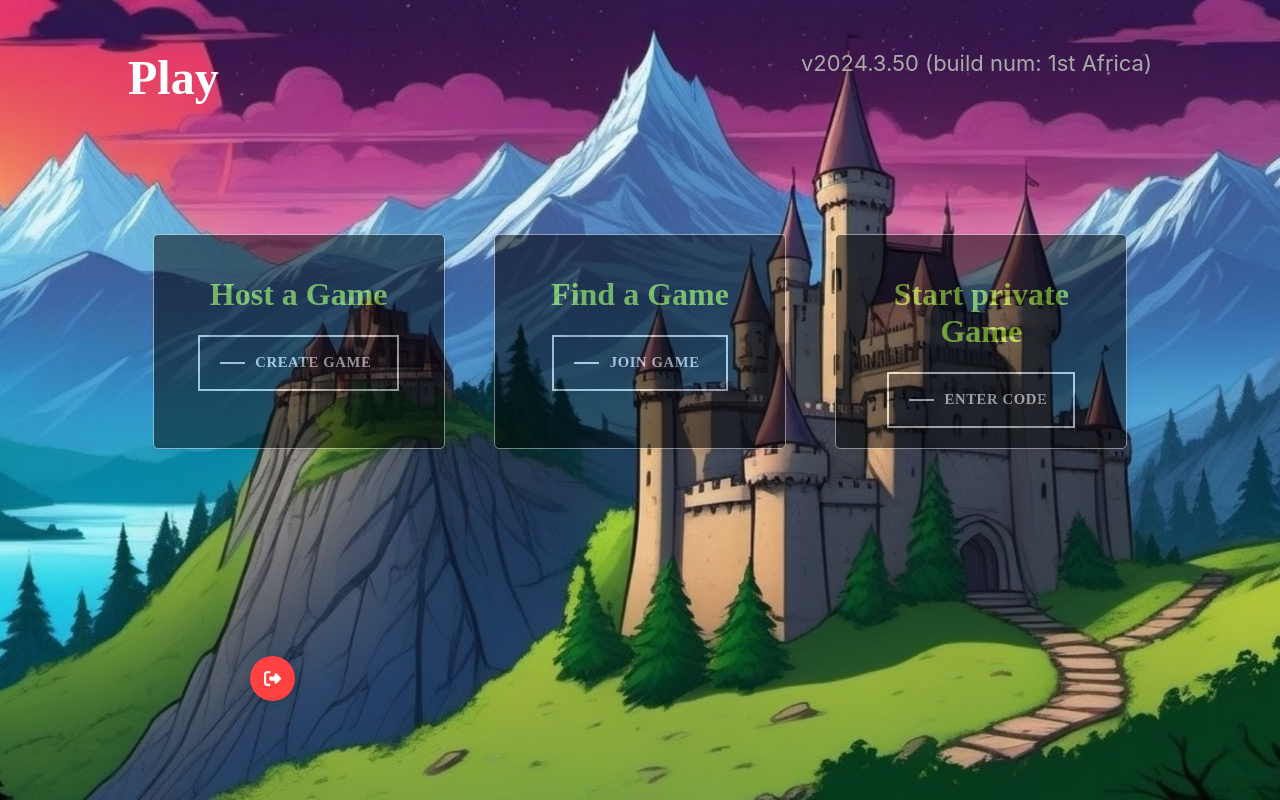
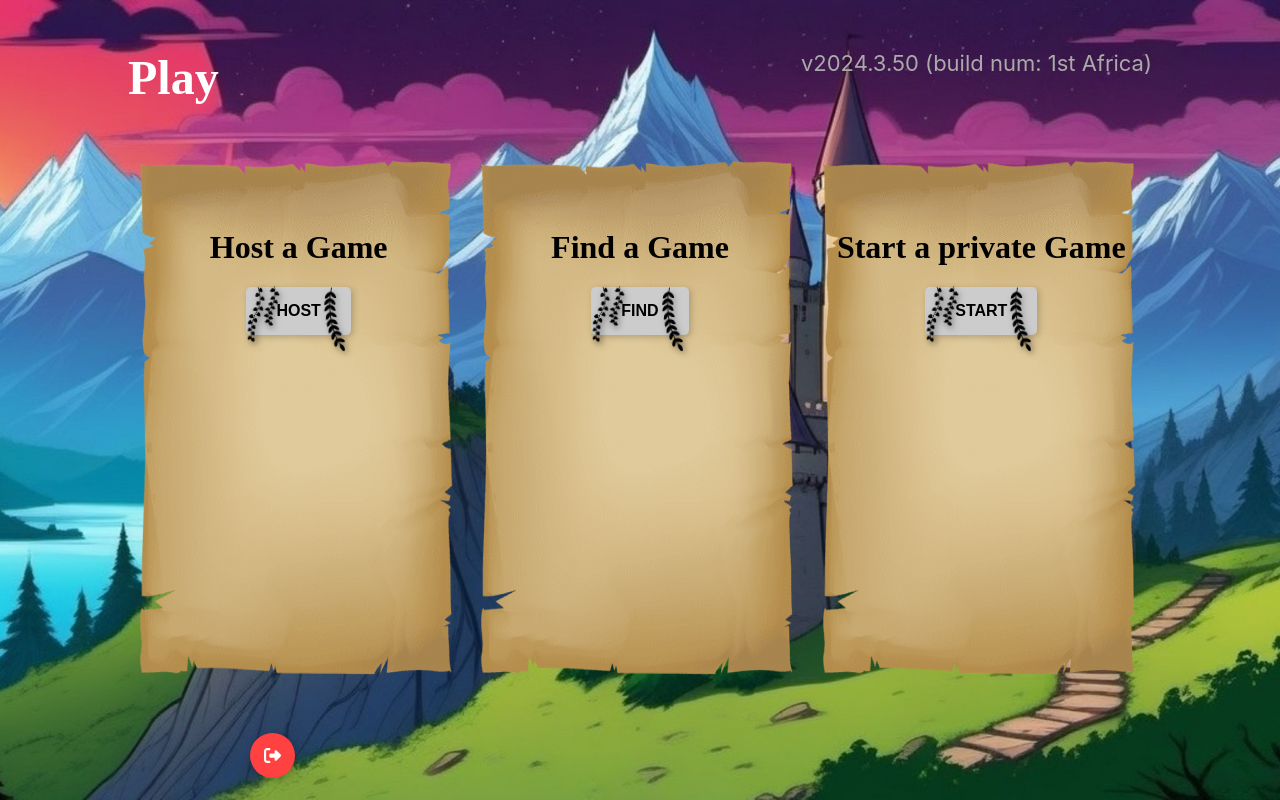
Before and after one commit to LukeRenton/CryptidsGame, a React (Create React App) app in the folder client/: page /lobby in a window 1280 px wide. Built offline with nearby package versions, Linux system fonts and the light colour scheme; a web font is replaced by a local one.

Commit message:
Updated link between lobby and game page

```diff
--- a/client/src/App.js
+++ b/client/src/App.js
@@ -4,16 +4,19 @@ import Tutorial from './Pages/Tutorial.js';
 import Login from './Pages/Login.js';
 import Lobby from './Pages/Lobby.js';
 import Game from './Pages/Game.js';
+import { useState } from 'react';
 
 function App() {
+  const [localGameInfo, setLocalGameInfo] = useState({});
+
   return (
     <div className="App">
       <Router>
         <Routes>
           <Route path='/' element={<Login/>}/>
           <Route path='/tutorial' element={<Tutorial/>}/>
-          <Route path='/lobby' element={<Lobby/>}/>
-          <Route path='/game' element={<Game />}/>
+          <Route path='/lobby' element={<Lobby setLocalGameInfo={setLocalGameInfo}/>}/>
+          <Route path='/game' element={<Game localGameInfo={localGameInfo} />}/>
         </Routes>
       </Router>
     </div>
--- /dev/null
+++ b/client/src/Components/Switch.js
@@ -0,0 +1,22 @@
+import React, { useState } from 'react'
+import '../Styles/Switch.css'
+
+export default function Switch( props ) {
+    const [switchLeft, setSwitchLeft] = useState(true);
+
+    const toggleSwitch = () => {
+        setSwitchLeft(!switchLeft);
+        props.onClick();
+    }
+
+  return (
+    <div className='switch-root'>
+        <div className='switch-back' onClick={toggleSwitch}>
+            <div className={'switch-ball '+(switchLeft ? 'switch-ball-left' : 'switch-ball-right')} onClick={toggleSwitch}></div>
+        </div>
+        <div className='switch-text'>
+            {props.text}
+        </div>
+    </div>
+  )
+}
--- a/client/src/Pages/Game.js
+++ b/client/src/Pages/Game.js
@@ -5,14 +5,14 @@ import Tile from '../Models/Tile';
 import Board from '../Components/Board';
 import '../Styles/Game.css';
 
-export default function Game() {
+export default function Game( props ) {
   const [loading, setLoading] = useState(true);
   const [map, setMap] = useState(null);
   const [tiles, setTiles] = useState({});
   const [pieces, setPieces] = useState({});
 
     const getNewMap = async () => {
-        const newMap = await getMap('intro',4);
+        const newMap = await getMap(props.localGameInfo.mode,props.localGameInfo.players);
         setMap(newMap);
         setLoading(false);
 
--- a/client/src/Pages/Lobby.js
+++ b/client/src/Pages/Lobby.js
@@ -1,8 +1,16 @@
-import React, { useEffect, useRef } from "react";
+import React, { useEffect, useRef, useState } from "react";
 import "../Styles/Lobby.css";
 import { useNavigate } from "react-router-dom";
+import scroll_paper_img from '../Images/scroll-paper.png'
+import PlantButton from "../Components/PlantButton";
+import Switch from "../Components/Switch";
 
-export default function Lobby() {
+export default function Lobby( props ) {
+
+    const [showPrivateOptions, setShowPrivateOptions] = useState(false);
+    const [showTimedOptions, setShowTimedOptions] = useState(false);
+    const [sliderChecked, setSliderChecked] = useState(false);
+    const [numPlayers, setNumPlayers] = useState(0);
 
     const navigate = useNavigate();
 
@@ -10,59 +18,109 @@ export default function Lobby() {
       navigate('/');
     };
 
+    const handleShowPrivateOptions = () => {
+        setShowPrivateOptions(true);
+        setTimeout(() => {
+            setShowTimedOptions(true);
+        },200)
+    }
+
+    const toggleSlider = () => {
+        setSliderChecked(!sliderChecked);
+    }
+
+    const handleStartPrivateGame = (e) => {
+        e.preventDefault();
+        props.setLocalGameInfo({mode: sliderChecked ? 'normal' : 'intro', players: numPlayers});
+        navigate('/game');
+    }
+
 return (
-<div className="container">
-    <div className="header">
-        <div className="title">Play</div>
-        <div className="version">v2024.3.50 (build num: 1st Africa)</div>
+<div className="lobby-container">
+    <div className="lobby-header">
+        <div className="lobby-title">Play</div>
+        <div className="lobby-version">v2024.3.50 (build num: 1st Africa)</div>
     </div>
-    <div className="body">
-    <div className="public-private">
+    <div className="lobby-body">
+    <div className="lobby-public-private">
 
-        <div className="card">
-            <div className="section">
-                <h1 className="public">Host a Game</h1>
-                <a className="fancy" href="#">
-                    <span className="top-key"></span>
-                    <span className="text">Create Game</span>
-                    <span className="bottom-key-1"></span>
-                    <span className="bottom-key-2"></span>
+        <div className="lobby-card" style={{backgroundImage: `url(${scroll_paper_img})`}}>
+            <div className="lobby-section">
+                <h1 className="lobby-public">Host a Game</h1>
+                <PlantButton>HOST</PlantButton>
+            </div>
+        </div>
+
+        <div className="lobby-card" style={{backgroundImage: `url(${scroll_paper_img})`}}>
+            <div className="lobby-section">
+                <h1 className="lobby-public">Find a Game</h1>
+                <PlantButton>FIND</PlantButton>
+            </div>
+        </div>
+
+        <div className={"lobby-card "+(showPrivateOptions ? 'lobby-card-flipped' : '')} style={{backgroundImage: `url(${scroll_paper_img})`}}>
+            { !showTimedOptions ? <div className="lobby-section">
+                <h1 className="lobby-public">Start a private Game</h1>
+                <PlantButton onClick={handleShowPrivateOptions}>START</PlantButton>
+            </div>
+            :
+            <div className="lobby-section">
+                <h1 className="lobby-public">Private Game</h1>
+                <h2 className="lobby-public">Options</h2>
+                <form className="lobby-private-form">
+                    <Switch text={'Advanced mode'} onClick={toggleSlider}/>
+                    <input className="lobby-input" placeholder="Number of players..." value={numPlayers} onChange={(e) => setNumPlayers(e.target.value)}></input>
+                    <PlantButton type={'submit'} onClick={handleStartPrivateGame}>Start private game</PlantButton>
+                </form>
+            </div>
+            }
+        </div>
+
+        {/* <div className="lobby-card">
+            <img className="lobby-card-background" src={scroll_paper_img}></img>
+            <div className="lobby-section">
+                <h1 className="lobby-public">Host a Game</h1>
+                <a className="lobby-fancy" href="#">
+                    <span className="lobby-top-key"></span>
+                    <span className="lobby-text">Create Game</span>
+                    <span className="lobby-bottom-key-1"></span>
+                    <span className="lobby-bottom-key-2"></span>
                 </a>
             </div>
         </div>
 
-        <div className="card">
-            <div className="section">
-                <h1 className="public">Find a Game</h1>
-                <a className="fancy" href="#">
-                    <span className="top-key"></span>
-                    <span className="text">Join Game</span>
-                    <span className="bottom-key-1"></span>
-                    <span className="bottom-key-2"></span>
+        <div className="lobby-card">
+            <div className="lobby-section">
+                <h1 className="lobby-public">Find a Game</h1>
+                <a className="lobby-fancy" href="#">
+                    <span className="lobby-top-key"></span>
+                    <span className="lobby-text">Join Game</span>
+                    <span className="lobby-bottom-key-1"></span>
+                    <span className="lobby-bottom-key-2"></span>
                 </a>
             </div>
         </div>
 
-        <div className="card">
-            <div className="section">
-                <h1 className="private">Start private Game</h1>
-                <a className="fancy" href="#">
-                    <span className="top-key"></span>
-                    <span className="text">Enter Code</span>
-                    <span className="bottom-key-1"></span>
-                    <span className="bottom-key-2"></span>
+        <div className="lobby-card">
+            <div className="lobby-section">
+                <h1 className="lobby-private">Start private Game</h1>
+                <a className="lobby-fancy" href="#">
+                    <span className="lobby-top-key"></span>
+                    <span className="lobby-text">Enter Code</span>
+                    <span className="lobby-bottom-key-1"></span>
+                    <span className="lobby-bottom-key-2"></span>
                 </a>
             </div>
-        </div>
+        </div> */}
 
     </div>
 </div>
 
 
-    <div className="back">
-        <button className="Btn" onClick={handleBack}>
-            <div className="sign"><svg viewBox="0 0 512 512"><path d="M377.9 105.9L500.7 228.7c7.2 7.2 11.3 17.1 11.3 27.3s-4.1 20.1-11.3 27.3L377.9 406.1c-6.4 6.4-15 9.9-24 9.9c-18.7 0-33.9-15.2-33.9-33.9l0-62.1-128 0c-17.7 0-32-14.3-32-32l0-64c0-17.7 14.3-32 32-32l128 0 0-62.1c0-18.7 15.2-33.9 33.9-33.9c9 0 17.6 3.6 24 9.9zM160 96L96 96c-17.7 0-32 14.3-32 32l0 256c0 17.7 14.3 32 32 32l64 0c17.7 0 32 14.3 32 32s-14.3 32-32 32l-64 0c-53 0-96-43-96-96L0 128C0 75 43 32 96 32l64 0c17.7 0 32 14.3 32 32s-14.3 32-32 32z"></path></svg></div>
-            <div className="text-btn">Back</div>
+    <div className="lobby-back">
+        <button className="lobby-Btn" onClick={handleBack}>
+            <div className="lobby-sign"><svg viewBox="0 0 512 512"><path d="M377.9 105.9L500.7 228.7c7.2 7.2 11.3 17.1 11.3 27.3s-4.1 20.1-11.3 27.3L377.9 406.1c-6.4 6.4-15 9.9-24 9.9c-18.7 0-33.9-15.2-33.9-33.9l0-62.1-128 0c-17.7 0-32-14.3-32-32l0-64c0-17.7 14.3-32 32-32l128 0 0-62.1c0-18.7 15.2-33.9 33.9-33.9c9 0 17.6 3.6 24 9.9zM160 96L96 96c-17.7 0-32 14.3-32 32l0 256c0 17.7 14.3 32 32 32l64 0c17.7 0 32 14.3 32 32s-14.3 32-32 32l-64 0c-53 0-96-43-96-96L0 128C0 75 43 32 96 32l64 0c17.7 0 32 14.3 32 32s-14.3 32-32 32z"></path></svg></div>
+            <div className="lobby-text-btn">Back</div>
         </button>
     </div>
 </div>
--- a/client/src/Styles/Lobby.css
+++ b/client/src/Styles/Lobby.css
@@ -1,4 +1,4 @@
-.container {
+.lobby-container {
   display: flex;
   flex-direction: column;
   align-items: center;
@@ -14,15 +14,14 @@
   overflow: hidden;
 }
 
-
-.header {
+.lobby-header {
     display: flex;          /* Make header a flexbox  */
     justify-content: space-between;
     width: 80%;
     margin-top: 50px;
 }
 
-.title {
+.lobby-title {
     font-size: 36px;
     font-weight: bold;
     color: white;
@@ -30,12 +29,12 @@
     font-family: "Calligraffitti", cursive;
 }
 
-.version {
+.lobby-version {
     font-size: 22px;
     color: #aaa;
 }
 
-.body {
+.lobby-body {
     display: flex;          /* Make body a flexbox */
     flex-direction: column; /* Arrange items vertically within the body */
     align-items: center;
@@ -45,13 +44,13 @@
 }
 
 
-.button-container {
+.lobby-button-container {
     display: flex;
     justify-content: space-around;
     width: 100%;
 }
 
-.button-container button {
+.lobby-button-container button {
     background-color: #007bff;
     color: #fff;
     padding: 15px 30px;
@@ -62,34 +61,65 @@
     font-weight: bold;
 }
 
-.public-private {
+.lobby-public-private {
   display: flex;
   justify-content: space-around;
   width: 100%;
   margin-top: 20px;
 }
-.card {
-  width: 250px; /* Adjust as needed */
-  border: 1px solid #ddd;
-  padding: 20px;
+.lobby-card {
+  width: 100%; /* Adjust as needed */
+  height: 520px;
+  /* border: 1px solid #ddd; */
+  /* padding: 20px; */
   margin: 10px;
   border-radius: 5px;
-  background-color: black;
-  opacity: 0.5;
-  box-shadow: 2px 2px 5px rgba(0, 0, 0, 0.1); /* Adds a subtle shadow */
+  /* background-color: black; */
+  opacity: 1;
+  /* box-shadow: 2px 2px 5px rgba(0, 0, 0, 0.1); Adds a subtle shadow */
+  background-repeat: no-repeat;
+  background-size: 100% 520px;
+  display: flex;
+  flex-direction: column;
+  align-items: center;
+  transform-style: preserve-3d;
+  transition: 0.4s;
 }
 
-.section {
+@keyframes flipCard {
+  0% {
+    transform: rotateY(0deg);
+  }
+  50% {
+    transform: rotateY(90deg);
+  }
+  100% {
+    transform: rotateY(0deg);
+  }
+}
+
+.lobby-card-flipped {
+  transition: 0.4s;
+  animation: flipCard 0.4s ease;
+}
+
+.lobby-card-background {
+  width: 100%;
+  height: 100%;
+}
+
+.lobby-section {
     display: flex;         /* Turn each section into a flex container */
     flex-direction: column; /* Arrange H1 and button vertically */
     align-items: center;   /* Center the elements horizontally within the section */
-    color: greenyellow;
+    color: black;
     font-weight: bold;
     font-family: "Calligraffitti", cursive;
+    padding-top: 50px;
 }
 
 
-.public-private button {
+.lobby-public-private button {
     background-color: #ccc;
     color: #000;
     padding: 15px 30px;
@@ -100,7 +130,7 @@
     font-weight: bold;
 }
 
-.back {
+.lobby-back {
     display: flex;
     justify-content: flex-start; /* Change from 'left' to 'flex-start' */
     margin: auto;
@@ -109,7 +139,7 @@
 
 }
 
-.back-button {
+.lobby-back-button {
     background-color: #ccc;
     color: #000;
     padding: 10px 20px;
@@ -119,7 +149,7 @@
     font-size: 16px;
     font-weight: bold;
 }
-.Btn {
+.lobby-Btn {
     display: flex;
     align-items: center;
     justify-content: flex-start;
@@ -136,7 +166,7 @@
   }
 
   /* plus sign */
-  .sign {
+  .lobby-sign {
     width: 100%;
     transition-duration: .3s;
     display: flex;
@@ -144,15 +174,15 @@
     justify-content: center;
   }
 
-  .sign svg {
+  .lobby-sign svg {
     width: 17px;
   }
 
-  .sign svg path {
+  .lobby-sign svg path {
     fill: white;
   }
   /* text */
-  .text-btn {
+  .lobby-text-btn {
     position: absolute;
     right: 0%;
     width: 0%;
@@ -163,20 +193,20 @@
     transition-duration: .3s;
   }
   /* hover effect on button width */
-  .Btn:hover {
+  .lobby-Btn:hover {
     width: 125px;
     border-radius: 40px;
     transition-duration: .3s;
     font-family: "Calligraffitti", cursive;
   }
 
-  .Btn:hover .sign {
+  .lobby-Btn:hover .sign {
     width: 30%;
     transition-duration: .3s;
     padding-left: 20px;
   }
   /* hover effect button's text */
-  .Btn:hover .text {
+  .lobby-Btn:hover .text {
     opacity: 1;
     width: 70%;
     transition-duration: .3s;
@@ -184,10 +214,10 @@
     font-family: "Calligraffitti", cursive;
   }
   /* button click effect*/
-  .Btn:active {
+  .lobby-Btn:active {
     transform: translate(2px ,2px);
   }
-.fancy {
+.lobby-fancy {
     background-color: transparent;
     border: 2px solid white;
     border-radius: 0;
@@ -211,7 +241,7 @@
     font-size: 13px;
    }
 
-   .fancy::before {
+   .lobby-fancy::before {
     content: " ";
     width: 1.5625rem;
     height: 2px;
@@ -224,7 +254,7 @@
     transition: background 0.3s linear, width 0.3s linear;
    }
 
-   .fancy .text {
+   .lobby-fancy .lobby-text {
     font-size: 1.125em;
     line-height: 1.33333em;
     padding-left: 2em;
@@ -236,7 +266,7 @@
     color: white;
    }
 
-   .fancy .top-key {
+   .lobby-fancy .lobby-top-key {
     height: 2px;
     width: 1.5625rem;
     top: -2px;
@@ -246,7 +276,7 @@
     transition: width 0.5s ease-out, left 0.3s ease-out;
    }
 
-   .fancy .bottom-key-1 {
+   .lobby-fancy .lobby-bottom-key-1 {
     height: 2px;
     width: 1.5625rem;
     right: 1.875rem;
@@ -256,7 +286,7 @@
     transition: width 0.5s ease-out, right 0.3s ease-out;
    }
 
-   .fancy .bottom-key-2 {
+   .lobby-fancy .lobby-bottom-key-2 {
     height: 2px;
     width: 0.625rem;
     right: 0.625rem;
@@ -266,28 +296,46 @@
     transition: width 0.5s ease-out, right 0.3s ease-out;
    }
 
-   .fancy:hover {
+   .lobby-fancy:hover {
     color: white;
     background: black;
    }
 
-   .fancy:hover::before {
+   .lobby-fancy:hover::before {
     width: 0.9375rem;
     background: white;
    }
 
-   .fancy:hover .text {
+   .lobby-fancy:hover .lobby-text {
     color: white;
     padding-left: 1.5em;
    }
 
-   .fancy:hover .top-key {
+   .lobby-fancy:hover .lobby-top-key {
     left: -2px;
     width: 0px;
    }
 
-   .fancy:hover .bottom-key-1,
-    .fancy:hover .bottom-key-2 {
+   .lobby-fancy:hover .lobby-bottom-key-1,
+    .lobby-fancy:hover .lobby-bottom-key-2 {
     right: 0;
     width: 0;
    }
+
+   .lobby-input {
+    width: 100%;
+    padding: 10px 0;
+    font-size: 20px;
+    color: #000000;
+    margin-bottom: 30px;
+    border: none;
+    border-bottom: 1px solid #000000;
+    outline: none;
+    background: transparent;
+   }
+
+   .lobby-private-form {
+    display: flex;
+    flex-direction: column;
+    justify-content: flex-start;
+   }
--- /dev/null
+++ b/client/src/Styles/Switch.css
@@ -0,0 +1,39 @@
+.switch-root {
+    width: 100%;
+    height: fit-content;
+    display: flex;
+    flex-direction: row;
+    align-items: center;
+    justify-content: center;
+}
+
+.switch-back {
+    width: 50px;
+    height: 25px;
+    background: white;
+    border-radius: 10px;
+    transition: 0.4s;
+    cursor: pointer;
+}
+
+.switch-ball {
+    width: 25px;
+    height: 25px;
+    background: black;
+    border-radius: 12px;
+    transition: 0.4s;
+    cursor: pointer;
+}
+
+.switch-ball-left {
+    margin-left: 0px;
+}
+
+.switch-ball-right {
+    margin-left: calc(50px - 25px);
+}
+
+.switch-text {
+    margin-left: 10px;
+    font-size: 20px;
+}
```
Also changed, not shown: client/src/Images/scroll-paper.png (renamed from client/src/Images/toppng.com-old-scrolled-paper-png-461x600.png), 12 other files (tests, documents, lock files or other folders).
